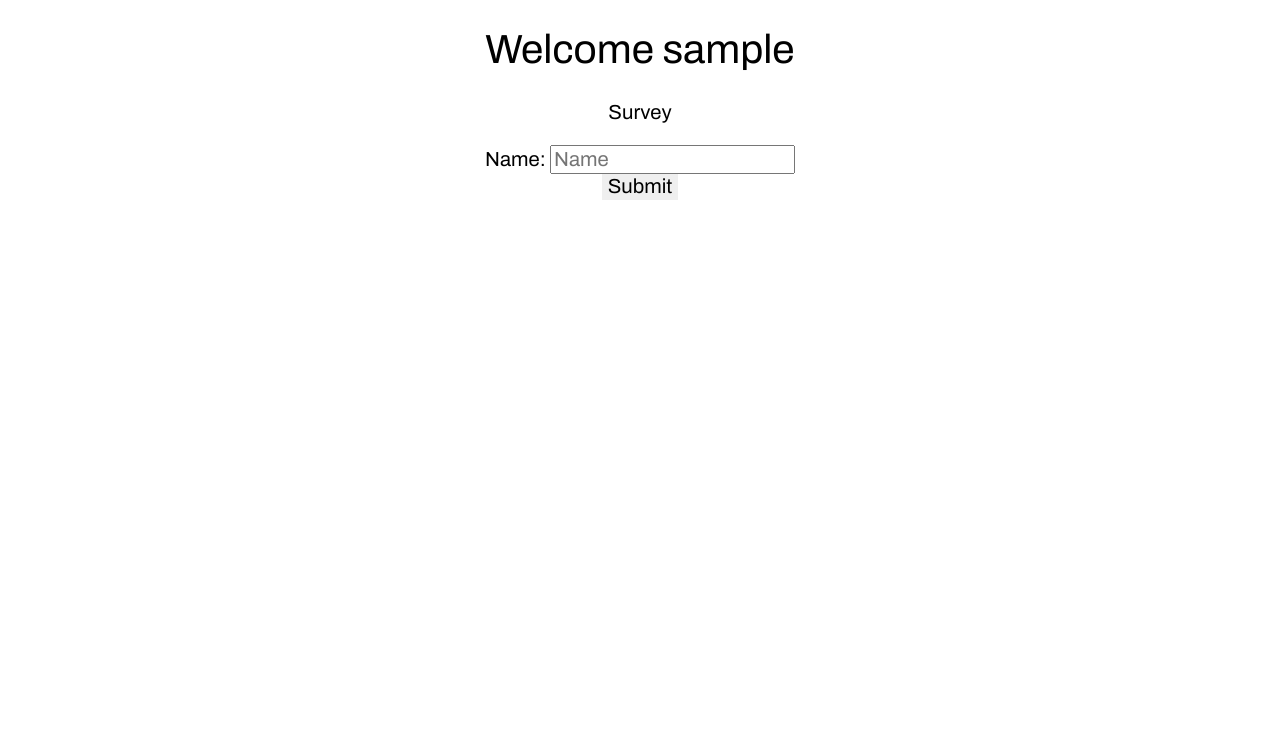
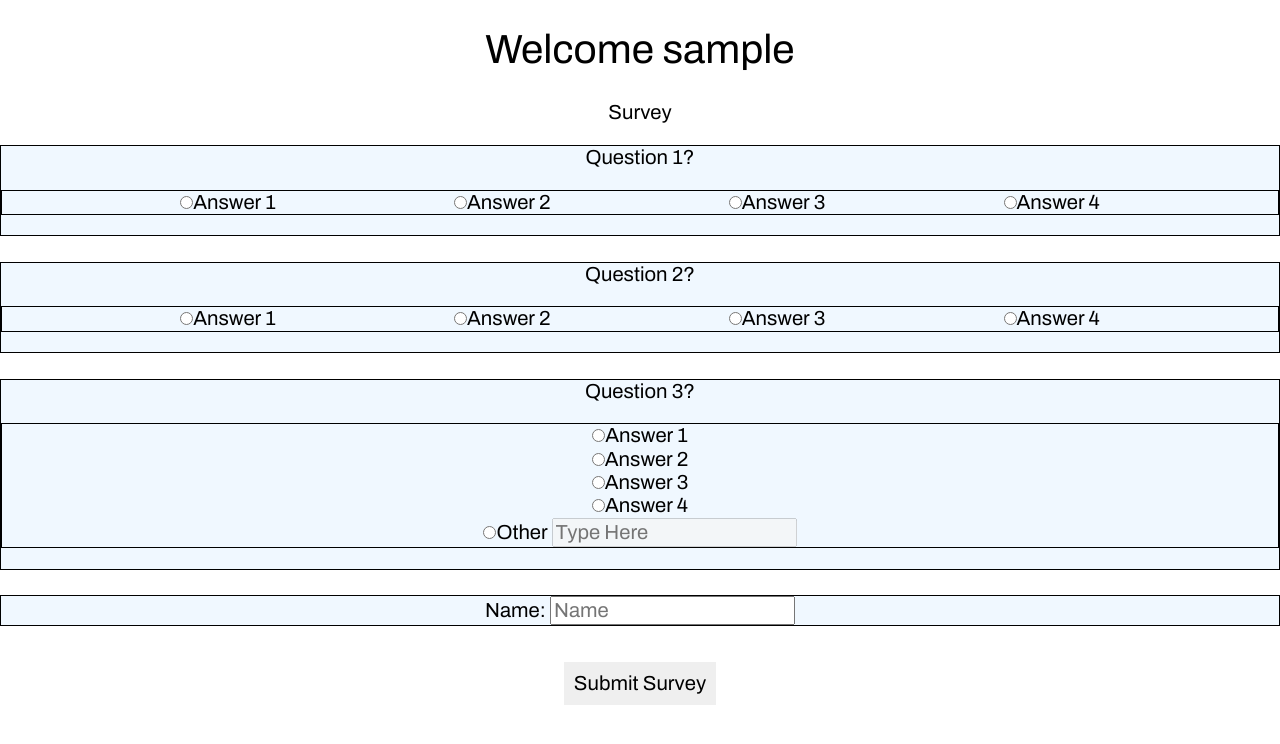
Before and after one commit to DavidWeid/survey-form, a website: page public/form.html in a window 1280 px wide. Drawn offline with nearby package versions, Linux system fonts and the light colour scheme; no server answers; sample sign-in values are in the browser's storage; a web font is replaced by a local one.

Commit message:
Working on format for questions HTML and functionality of other option for text input on MC questions

```diff
--- a/public/assets/surveyCSS.css
+++ b/public/assets/surveyCSS.css
@@ -1,3 +1,25 @@
 #title {
     font-weight: bold;
 }
+
+.question-block {
+    border: 1px solid black;
+    margin-bottom: 2%;
+    background-color: aliceblue;
+}
+
+form ul {
+    list-style: none;
+    border: 1px solid black;
+    padding: 0;
+}
+
+.ls-block {
+    display: flex;
+    justify-content: space-evenly;
+}
+
+.mc-block {
+    display: flex;
+    flex-direction: column;
+}
--- a/public/assets/surveyLogic.js
+++ b/public/assets/surveyLogic.js
@@ -2,6 +2,11 @@ $(document).ready(function() {
   const userID = localStorage.getItem("user-id");
   const userName = localStorage.getItem("user-name");
   let survey;
+
+  if (!userID || !userName) {
+    window.location.replace("./");
+  }
+
   console.log(userID);
   console.log(userName);
 
@@ -19,11 +24,31 @@ $(document).ready(function() {
     $("#description").text(survey.description);
 
     const questionsArr = survey.Questions.map(question => {
-        const questionText = question.text;
-        console.log(questionText);
-        return questionText;
+      const questionText = question.text;
+      console.log(questionText);
+      return questionText;
     });
     console.log(questionsArr);
   });
 
+  $("#other").on("click", () => {
+    console.log("Other clicked");
+    console.log(this);
+    console.log($(this));
+    $("#other-text").attr("disabled", false);
+  });
+
+  $("#form-submit").on("click", e => {
+    e.preventDefault();
+    console.log("form-submit clicked");
+
+    const data = $("#survey-form")
+      .serializeArray()
+      .reduce((obj, item) => {
+        obj[item.name] = item.value;
+        return obj;
+      }, {});
+
+    console.log(data);
+  });
 });
--- a/public/form.html
+++ b/public/form.html
@@ -6,20 +6,160 @@
     <meta http-equiv="X-UA-Compatible" content="ie=edge" />
     <title>Employee Survey Form</title>
     <script src="https://kit.fontawesome.com/a7c0df4629.js"></script>
-    <link rel="stylesheet" href="./assets/normalize.css">
-    <link href="https://fonts.googleapis.com/css?family=Amiko|Archivo&display=swap" rel="stylesheet">
-    <link rel="stylesheet" href="./assets/main.css"/>
-    <link rel="stylesheet" href="./assets/surveyCSS.css"/>
+    <link rel="stylesheet" href="./assets/normalize.css" />
+    <link
+      href="https://fonts.googleapis.com/css?family=Amiko|Archivo&display=swap"
+      rel="stylesheet"
+    />
+    <link rel="stylesheet" href="./assets/main.css" />
+    <link rel="stylesheet" href="./assets/surveyCSS.css" />
   </head>
   <body>
-
     <h1 id="header">Welcome</h1>
     <p id="title">Survey</p>
-    <p id="description"></p>
-    <form id="survey-form" action="/url-to-submit-data">
-      <label id="name-label" for="name">Name: </label>
-      <input type="text" name="name" id="name" placeholder="Name"/>
-      <br/>
+    <form id="survey-form" name="survey-form">
+      <p id="description"></p>
+
+      <div class="question-block">
+        <label class="question-text">Question 1?</label>
+        <ul class="ls-block">
+          <li>
+            <input
+              type="radio"
+              class="answer-choice"
+              name="question1"
+              id=""
+              value="answer1"
+            /><label>Answer 1</label>
+          </li>
+          <li>
+            <input
+              type="radio"
+              class="answer-choice"
+              name="question1"
+              id=""
+              value="answer2"
+            /><label>Answer 2</label>
+          </li>
+          <li>
+            <input
+              type="radio"
+              class="answer-choice"
+              name="question1"
+              id=""
+              value="answer3"
+            /><label>Answer 3</label>
+          </li>
+          <li>
+            <input
+              type="radio"
+              class="answer-choice"
+              name="question1"
+              id=""
+              value="answer4"
+            /><label>Answer 4</label>
+          </li>
+        </ul>
+      </div>
+
+      <div class="question-block">
+        <label class="question-text">Question 2?</label>
+        <ul class="ls-block">
+          <li>
+            <input
+              type="radio"
+              class="answer-choice"
+              name="question2"
+              id=""
+              value="answer1"
+            /><label>Answer 1</label>
+          </li>
+          <li>
+            <input
+              type="radio"
+              class="answer-choice"
+              name="question2"
+              id=""
+              value="answer2"
+            /><label>Answer 2</label>
+          </li>
+          <li>
+            <input
+              type="radio"
+              class="answer-choice"
+              name="question2"
+              id=""
+              value="answer3"
+            /><label>Answer 3</label>
+          </li>
+          <li>
+            <input
+              type="radio"
+              class="answer-choice"
+              name="question2"
+              id=""
+              value="answer4"
+            /><label>Answer 4</label>
+          </li>
+        </ul>
+      </div>
+
+      <div class="question-block">
+        <label class="question-text">Question 3?</label>
+        <ul class="mc-block">
+          <li>
+            <input
+              type="radio"
+              class="answer-choice"
+              name="question3"
+              id=""
+              value="answer1"
+            /><label>Answer 1</label>
+          </li>
+          <li>
+            <input
+              type="radio"
+              class="answer-choice"
+              name="question3"
+              id=""
+              value="answer2"
+            /><label>Answer 2</label>
+          </li>
+          <li>
+            <input
+              type="radio"
+              class="answer-choice"
+              name="question3"
+              id=""
+              value="answer3"
+            /><label>Answer 3</label>
+          </li>
+          <li>
+            <input
+              type="radio"
+              class="answer-choice"
+              name="question3"
+              id=""
+              value="answer4"
+            /><label>Answer 4</label>
+          </li>
+          <li>
+              <input
+                type="radio"
+                class="answer-choice other"
+                name="question3"
+                id="other"
+                value=""
+              /><label>Other</label>
+              <input type="text" name="question3" id="other-text" placeholder="Type Here" disabled/>
+            </li>
+        </ul>
+      </div>
+
+      <div class="question-block">
+        <label id="name-label" for="name">Name: </label>
+        <input type="text" name="name" id="name" placeholder="Name" />
+      </div>
       <!-- <label id="email-label" for="email">Email: </label>
       <input type="email" name="email" id="email" placeholder="Email">
       <br/>
@@ -27,14 +167,14 @@
       <input type="number" name="number" id="number" min="14" max="85" placeholder="Age">
       <br/>
       <textarea name="comments" id="comments" cols="30" rows="10"></textarea> -->
-
-      <button type="submit">Submit</button>
+      <button type="submit" class="btn" id="form-submit">Submit Survey</button>
     </form>
-
   </body>
-  <script src="https://code.jquery.com/jquery-3.4.1.min.js"
-  integrity="sha256-CSXorXvZcTkaix6Yvo6HppcZGetbYMGWSFlBw8HfCJo="
-  crossorigin="anonymous""></script>
+  <script
+    src="https://code.jquery.com/jquery-3.4.1.min.js"
+    integrity="sha256-CSXorXvZcTkaix6Yvo6HppcZGetbYMGWSFlBw8HfCJo="
+    crossorigin="anonymous"
+  ></script>
   <script src="./assets/surveyLogic.js"></script>
   <!-- <script src="./assets/main.js"></script> -->
 </html>
--- a/routes/api-routes.js
+++ b/routes/api-routes.js
@@ -28,4 +28,9 @@ module.exports = app => {
       res.json(dbSurvey);
     });
   });
+
+  app.post("/api/surveys/submit", (req, res) => {
+    console.log(req.body);
+    res.send("Form Submitted");
+  });
 };
```
